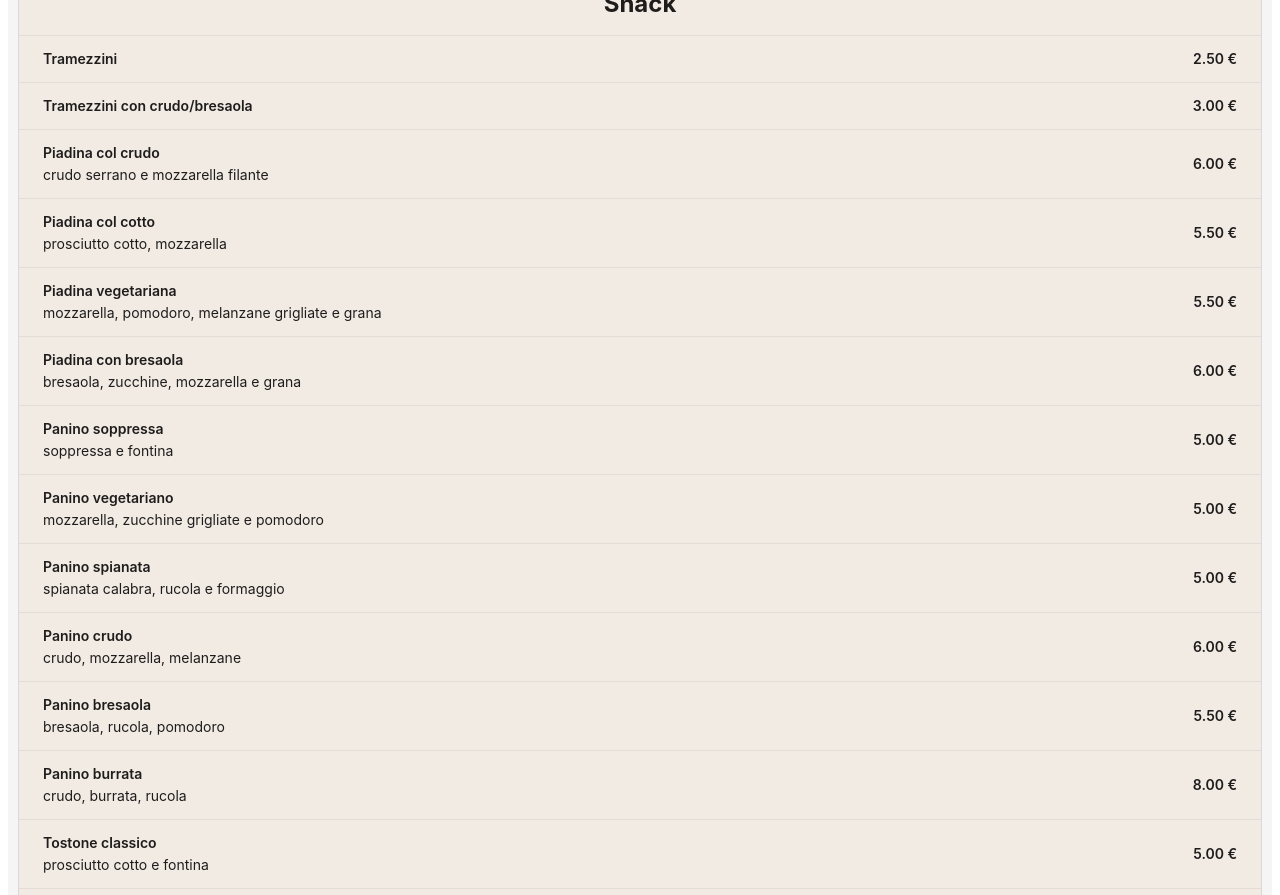
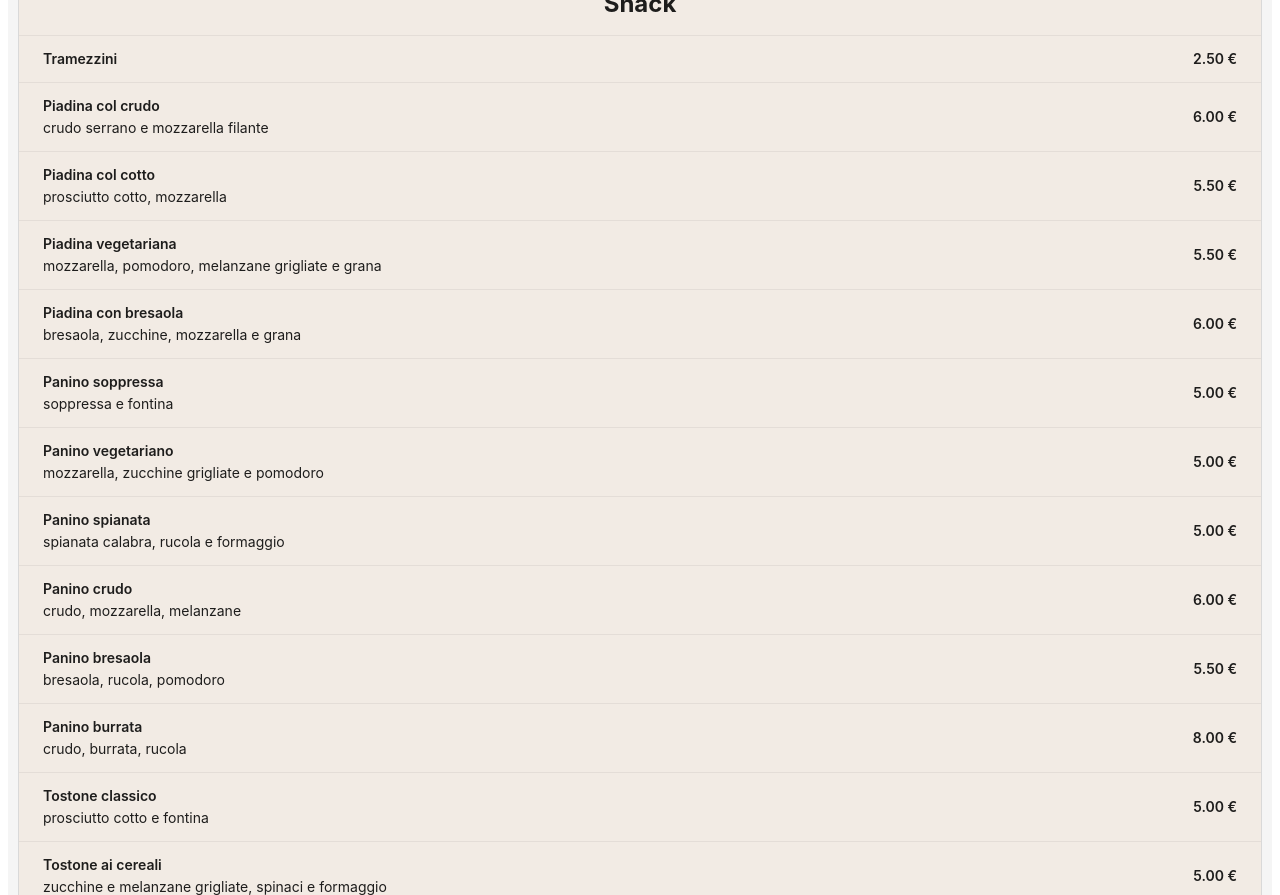
Before and after one commit to amalikov2000/Barin-menu, a React (Create React App) app: page / in a window 1280 px wide. Shown: the part 1520-2415 px from the top of the page. Built offline with nearby package versions, Linux system fonts and the light colour scheme.

Commit message:
Add files via upload

```diff
--- a/src/App.js
+++ b/src/App.js
@@ -47,8 +47,7 @@ const App = () => {
               { item: 'MESSICANA', ingredients: 'insalata misticanza, fagioli rossi, uovo, bacon, grana, salsa yoghurt, salsa guacamole, cips di mais', price: '10.00 €' },
               { item: 'NATALIA', ingredients: 'insalata misticanza, tonno, uovo, avocado, cetrioli, semi di zucca', price: '10.00 €' },
               { subheader: true, content: 'Snack' },
-              { item: 'Tramezzini ', ingredients: '', price: '2.50 €' },
-              { item: 'Tramezzini con crudo/bresaola', ingredients: '', price: '3.00 €' },
+              { item: 'Tramezzini', ingredients: '', price: '2.50 €' },
               { item: 'Piadina col crudo', ingredients: 'crudo serrano e mozzarella filante', price: '6.00 €' },
               { item: 'Piadina col cotto', ingredients: 'prosciutto cotto, mozzarella', price: '5.50 €' },
               { item: 'Piadina vegetariana', ingredients: 'mozzarella, pomodoro, melanzane grigliate e grana', price: '5.50 €' },
```
